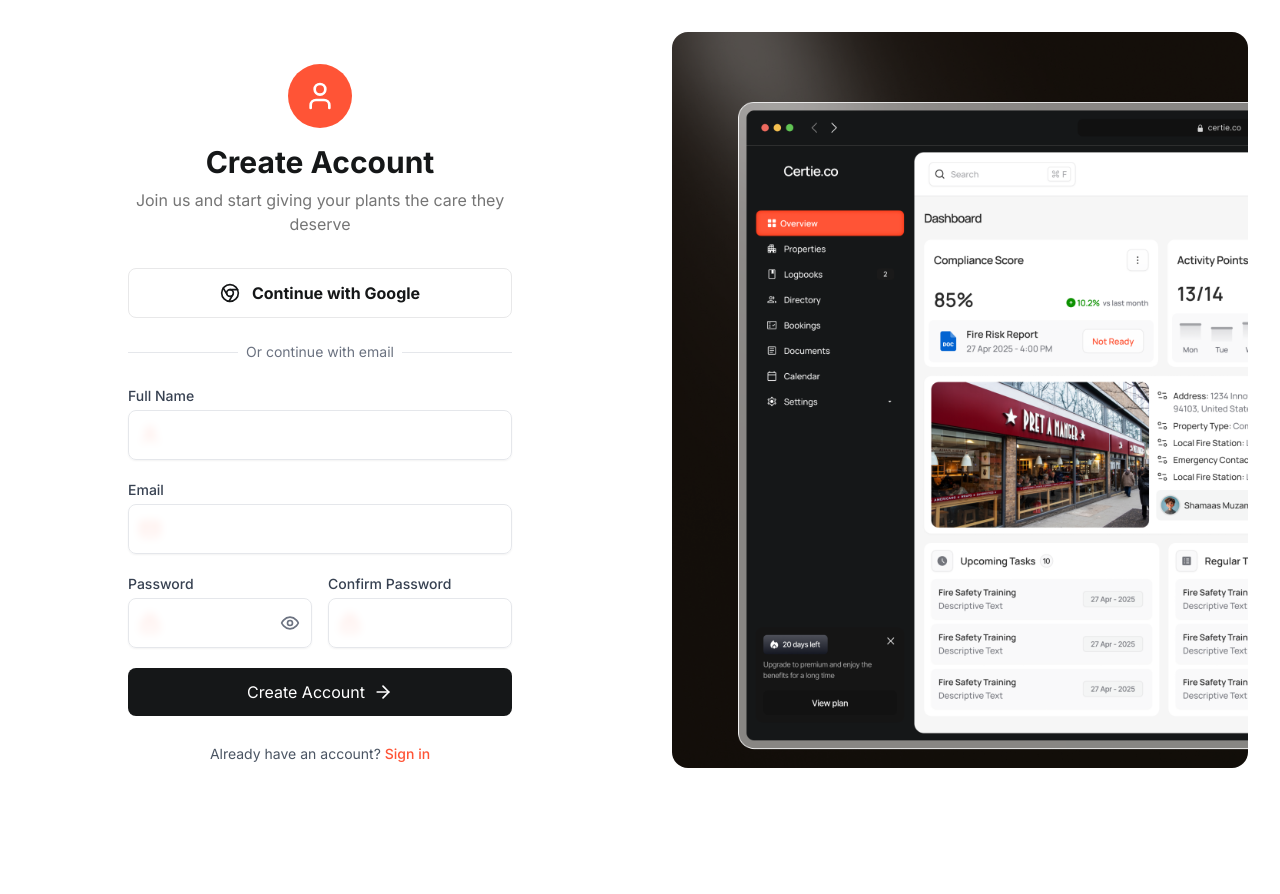
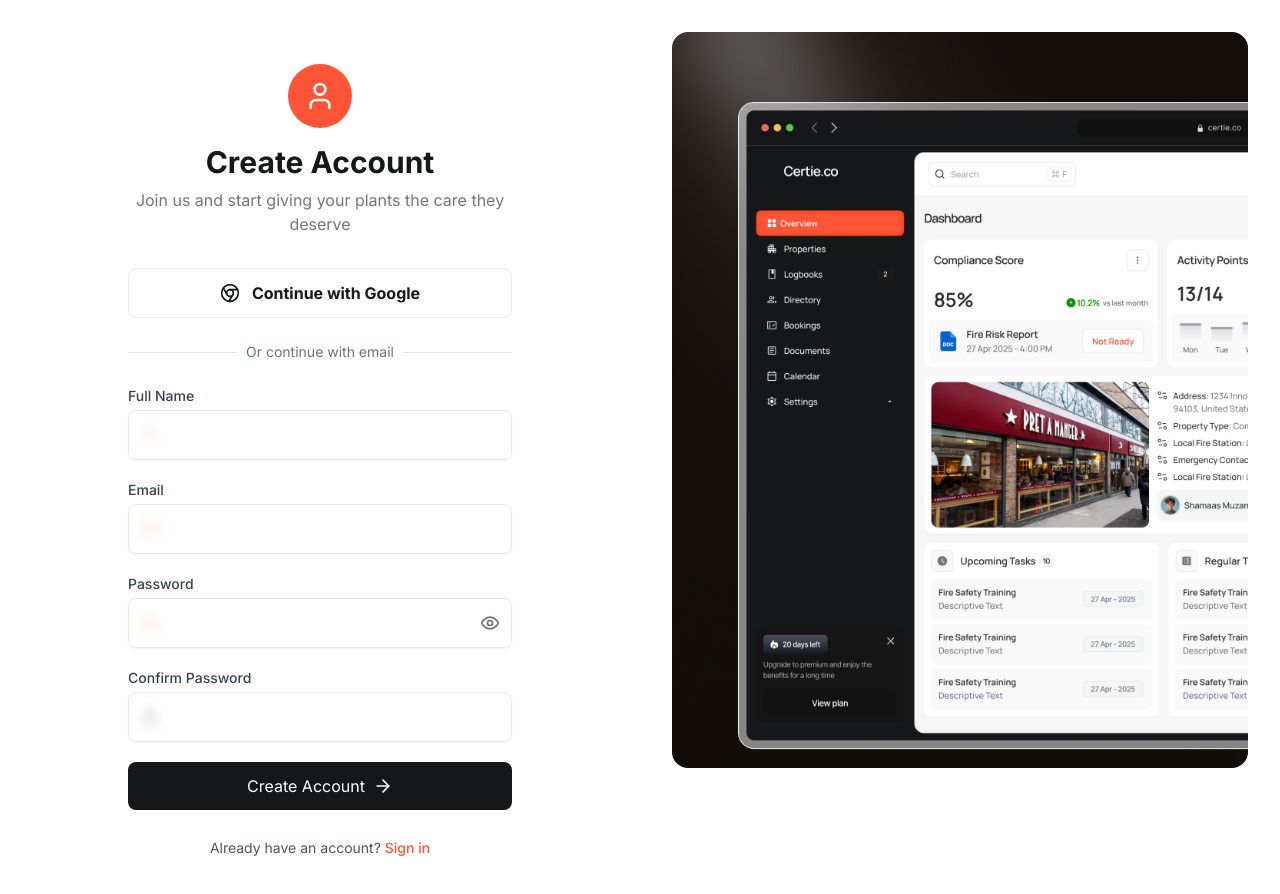
Before and after one commit to Sheikh-Mussadiq/Certie, a React (Vite) app: page / in a window 1280 px wide. Both pictures are taken after a click on the button "Sign up". Shown: the top 894 px of the page. Before the commit the page ends 828 px from the top, so only its background shows below. Built offline with nearby package versions, Linux system fonts and the light colour scheme.

Commit message:
Updated AuthForm.jsx

```diff
--- a/src/components/auth/AuthForm.jsx
+++ b/src/components/auth/AuthForm.jsx
@@ -278,8 +278,6 @@ export default function AuthForm({ onAuthenticated }) {
           </div>
 
           <div>
-            <div className="grid grid-cols-1 md:grid-cols-2 gap-4">
-              <div>
             <label className="block text-sm font-medium text-gray-700 mb-1">Password</label>
             <div className="mt-1 relative group">
               <Lock className="absolute left-3 top-1/2 transform -translate-y-1/2 text-primary-orange h-5 w-5 transition-colors group-hover:text-primary-black" />
@@ -307,36 +305,6 @@ export default function AuthForm({ onAuthenticated }) {
                 transition={{ duration: 0.3 }}
               />
             </div>
-              </div>
-
-              {!isLogin && (
-                <div>
-                  <label className="block text-sm font-medium text-gray-700 mb-1">Confirm Password</label>
-                  <div className="mt-1 relative group">
-                    <Lock className="absolute left-3 top-1/2 transform -translate-y-1/2 text-primary-orange h-5 w-5 transition-colors group-hover:text-primary-black" />
-                    <input
-                      type={showPassword ? "text" : "password"}
-                      name="confirmPassword"
-                      value={formData.confirmPassword}
-                      onChange={handleInputChange}
-                      className="pl-10 block w-full rounded-lg border border-primary-200 py-3 px-4 shadow-sm
-                      focus:border-primary-orange focus:ring-primary-orange bg-white bg-opacity-80 backdrop-blur-sm
-                      transition-all duration-200 group-hover:border-primary-orange"
-                      required
-                    />
-                    <motion.span
-                      className="absolute bottom-0 left-0 h-0.5 bg-primary-orange"
-                      initial={{ width: 0 }}
-                      whileHover={{ width: "100%" }}
-                      transition={{ duration: 0.3 }}
-                    />
-                  </div>
-                  {formData.confirmPassword && formData.password !== formData.confirmPassword && (
-                    <p className="text-red-500 text-xs mt-1">Passwords do not match</p>
-                  )}
-                </div>
-              )}
-            </div>
 
             {/* Password strength indicator (only for signup) */}
             {!isLogin && formData.password && (
@@ -363,6 +331,39 @@ export default function AuthForm({ onAuthenticated }) {
               </div>
             )}
           </div>
+
+          {!isLogin && (
+            <motion.div
+              initial={{ opacity: 0, height: 0 }}
+              animate={{ opacity: 1, height: "auto" }}
+              exit={{ opacity: 0, height: 0 }}
+              transition={{ duration: 0.3 }}
+            >
+              <label className="block text-sm font-medium text-gray-700 mb-1">Confirm Password</label>
+              <div className="mt-1 relative group">
+                <Lock className="absolute left-3 top-1/2 transform -translate-y-1/2 text-primary-500 h-5 w-5 transition-colors group-hover:text-primary-600" />
+                <input
+                  type={showPassword ? "text" : "password"}
+                  name="confirmPassword"
+                  value={formData.confirmPassword}
+                  onChange={handleInputChange}
+                  className="pl-10 block w-full rounded-lg border border-primary-200 py-3 px-4 shadow-sm
+                  focus:border-primary-500 focus:ring-primary-500 bg-white bg-opacity-80 backdrop-blur-sm
+                  transition-all duration-200 group-hover:border-primary-300"
+                  required
+                />
+                <motion.span
+                  className="absolute bottom-0 left-0 h-0.5 bg-primary-500"
+                  initial={{ width: 0 }}
+                  whileHover={{ width: "100%" }}
+                  transition={{ duration: 0.3 }}
+                />
+              </div>
+              {formData.confirmPassword && formData.password !== formData.confirmPassword && (
+                <p className="text-red-500 text-xs mt-1">Passwords do not match</p>
+              )}
+            </motion.div>
+          )}
 
           <AnimatePresence>
             {error && (
```
Lines whose indentation alone changed are shown as unchanged.
